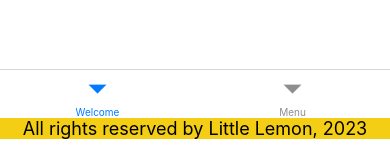
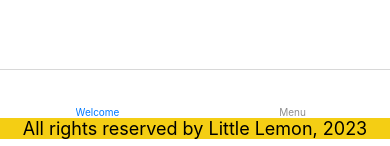
Before and after one commit to EvMad/a-react-native-sandbox, a React Native app in the folder LittleLemon/: screen / in a window 390 px wide. Shown: the part 695-841 px from the top of the page. Built offline with nearby package versions, Linux system fonts and the light colour scheme.

Commit message:
<Tab.Navigator screenOptions={({ route })

```diff
--- a/LittleLemon/App.js
+++ b/LittleLemon/App.js
@@ -30,7 +30,17 @@ export default function App() {
   <NavigationContainer>
      <LittleLemonHeader />
 
-<Tab.Navigator>
+<Tab.Navigator screenOptions={({ route }) => ({
+
+  tabBarIcon: ({ focused, color, size }) => {
+    let iconName;
+    if (route.name === 'Welcome') {
+      iconName = focused ? 'ios-information-circle' : 'ios-information-circle-outline'
+    } else if (route.name === 'Menu') {
+      iconName = 'ios-list';
+    }
+  },
+})}>
   <Tab.Screen name="Welcome" component={WelcomeScreen} />
   <Tab.Screen name="Menu" component={MenuItems} />
 </Tab.Navigator>
```
